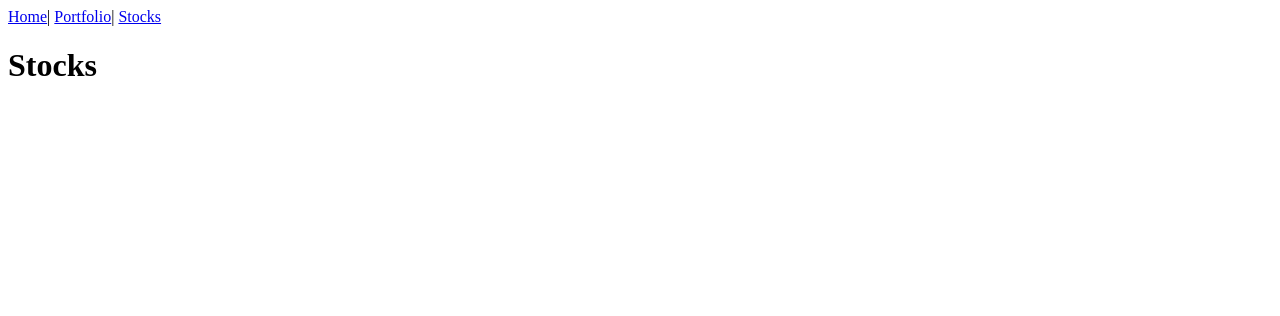
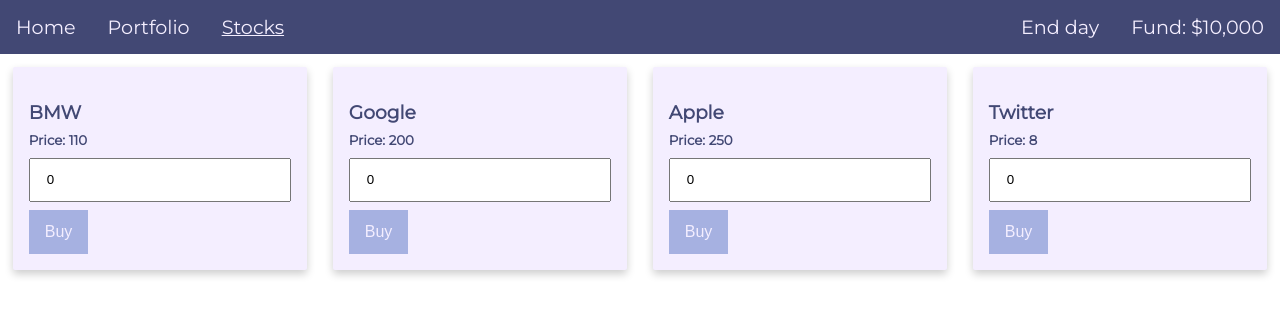
Before and after one commit to huynhhuy1401/vue-stock, a Vue app: page /stocks in a window 1280 px wide. Shown: the top 316 px of the page. Built offline with nearby package versions, Linux system fonts and the light colour scheme.

Commit message:
Finish v1

```diff
--- a/public/index.html
+++ b/public/index.html
@@ -5,6 +5,7 @@
     <meta http-equiv="X-UA-Compatible" content="IE=edge">
     <meta name="viewport" content="width=device-width,initial-scale=1.0">
     <link rel="icon" href="<%= BASE_URL %>favicon.ico">
+    <link href="https://fonts.googleapis.com/css?family=Montserrat&display=swap" rel="stylesheet">
     <title><%= htmlWebpackPlugin.options.title %></title>
   </head>
   <body>
--- a/src/App.vue
+++ b/src/App.vue
@@ -1,6 +1,6 @@
 <template>
-  <div>
-    <Header/>
+  <div id="app">
+    <Header />
     <router-view />
   </div>
 </template>
@@ -15,4 +15,18 @@
 </script>
 
 <style>
+*, *:before, *:after {
+  box-sizing: inherit;
+}
+
+html {
+  font-size: 16px;
+  box-sizing: border-box;
+  line-height: 1.15;
+  font-family: "Montserrat", Arial, Helvetica, sans-serif;
+}
+
+body {
+  margin: 0;
+}
 </style>
--- a/src/components/Header.vue
+++ b/src/components/Header.vue
@@ -1,14 +1,94 @@
 <template>
-  <nav>
-    <router-link to="/">Home</router-link>|
-    <router-link to="/portfolio">Portfolio</router-link>|
-    <router-link to="/stocks">Stocks</router-link>
+  <nav class="wrapper">
+    <ul class="nav-list">
+      <router-link class="nav-list-item" tag="li" to="/" exact>
+        <a class="nav-link">Home</a>
+      </router-link>
+      <router-link class="nav-list-item" tag="li" to="/portfolio">
+        <a class="nav-link">Portfolio</a>
+      </router-link>
+      <router-link class="nav-list-item" tag="li" to="/stocks">
+        <a class="nav-link">Stocks</a>
+      </router-link>
+    </ul>
+
+    <div class="left">
+      <div @click="endDay" class="nav-item clickable">End day</div>
+      <div class="nav-item">
+        <p class="fund">Fund: {{ fund | currency }}</p>
+      </div>
+    </div>
   </nav>
 </template>
 
 <script>
-export default {}
+export default {
+  filters: {
+    currency (value) {
+      return '$' + value.toLocaleString()
+    }
+  },
+  computed: {
+    fund () {
+      return this.$store.getters.fund
+    }
+  },
+  methods: {
+    endDay () {
+      this.$store.dispatch('randomStock')
+    }
+  }
+}
 </script>
 
-<style>
+<style scoped>
+.wrapper {
+  display: flex;
+  background-color: #424874;
+  color: #f4eeff;
+  font-size: 1.2rem;
+  align-items: center;
+  justify-content: space-between;
+}
+
+.nav-list {
+  margin: 0;
+  padding: 0;
+  display: flex;
+}
+
+.nav-list-item {
+  list-style: none;
+  padding: 1rem;
+}
+
+.nav-item {
+  padding: 1rem;
+}
+
+.nav-link {
+  text-decoration: none;
+  color: #f4eeff;
+}
+
+.nav-link:hover {
+  text-decoration: underline;
+}
+
+.router-link-active .nav-link {
+  text-decoration: underline;
+}
+
+.fund {
+  margin: 0;
+}
+
+.left {
+  display: flex;
+}
+
+.clickable:hover {
+  text-decoration: underline;
+  cursor: pointer;
+}
 </style>
--- /dev/null
+++ b/src/components/portfolio/Stock.vue
@@ -0,0 +1,83 @@
+<template>
+  <div class="panel">
+    <div class="panel-title">
+      <h3 class="title">{{ stock.name }}</h3>
+      <small>Quantity: {{ stock.quantity }} | Price: {{ stock.price }}</small>
+    </div>
+    <div class="panel-body">
+      <input class="number" type="number" name="Quantity" v-model="quantity">
+      <button class="btn" :disabled="insufficentAmount" @click="sellStock">Sell</button>
+    </div>
+  </div>
+</template>
+
+<script>
+export default {
+  props: ['stock'],
+  data () {
+    return {
+      quantity: 0
+    }
+  },
+  methods: {
+    sellStock () {
+      const order = {
+        stockId: this.stock.id,
+        quantity: this.quantity,
+        stockPrice: this.stock.price
+      }
+      this.$store.dispatch('sellStock', order)
+    }
+  },
+  computed: {
+    insufficentAmount () {
+      return this.stock.quantity < this.quantity
+    }
+  }
+}
+</script>
+
+<style scoped>
+.panel {
+  flex-basis: 25%;
+  padding: 1rem;
+  margin: 1rem 0.8rem;
+  box-shadow: 0 4px 8px 0 rgba(0,0,0,0.2);
+  background-color: #f4eeff;
+  border-radius: 2px;
+}
+
+.panel-title {
+  color: #424874;
+  font-weight: bold;
+  margin-bottom: 0.5rem;
+}
+
+.title {
+  margin-bottom: 0.5rem;
+}
+
+.btn {
+  background-color: #a6b1e1;
+  border: none;
+  color: #f4eeff;
+  padding: 0.8rem 1rem;
+  text-align: center;
+  text-decoration: none;
+  display: inline-block;
+  font-size: 16px;
+  margin-top: 0.5rem;
+  outline: none;
+}
+
+.btn:hover {
+  background-color: #424874;
+  cursor: pointer;
+}
+
+.number {
+  padding: 0.8rem 1rem;
+  display: block;
+  width: 100%;
+}
+</style>
--- /dev/null
+++ b/src/components/stocks/Stock.vue
@@ -0,0 +1,80 @@
+<template>
+  <div class="panel">
+    <div class="panel-title">
+      <h3 class="title">{{ stock.name }}</h3>
+      <small>Price: {{ stock.price }}</small>
+    </div>
+    <div class="panel-body">
+      <input class="number" type="number" name="Quantity" v-model="quantity">
+      <button class="btn" @click="buyStock">Buy</button>
+    </div>
+  </div>
+</template>
+
+<script>
+export default {
+  props: ['stock'],
+  data () {
+    return {
+      quantity: 0
+    }
+  },
+  methods: {
+    buyStock () {
+      const order = {
+        stockId: this.stock.id,
+        stockPrice: this.stock.price,
+        stockQuantity: +this.quantity
+      }
+      this.$store.dispatch('buyStock', order)
+      this.quantity = 0
+    }
+  }
+}
+</script>
+
+<style scoped>
+.panel {
+  flex: 0 24%;
+  max-width: 24%;
+  padding: 1rem;
+  margin: 1%;
+  box-shadow: 0 4px 8px 0 rgba(0,0,0,0.2);
+  background-color: #f4eeff;
+  border-radius: 2px;
+}
+
+.panel-title {
+  color: #424874;
+  font-weight: bold;
+  margin-bottom: 0.5rem;
+}
+
+.title {
+  margin-bottom: 0.5rem;
+}
+
+.btn {
+  background-color: #a6b1e1;
+  border: none;
+  color: #f4eeff;
+  padding: 0.8rem 1rem;
+  text-align: center;
+  text-decoration: none;
+  display: inline-block;
+  font-size: 16px;
+  margin-top: 0.5rem;
+  outline: none;
+}
+
+.btn:hover {
+  background-color: #424874;
+  cursor: pointer;
+}
+
+.number {
+  padding: 0.8rem 1rem;
+  display: block;
+  width: 100%;
+}
+</style>
--- /dev/null
+++ b/src/data/stocks.js
@@ -0,0 +1,6 @@
+export default [
+  { id: 1, name: 'BMW', price: 110 },
+  { id: 2, name: 'Google', price: 200 },
+  { id: 3, name: 'Apple', price: 250 },
+  { id: 4, name: 'Twitter', price: 8 }
+]
--- a/src/store/index.js
+++ b/src/store/index.js
@@ -1,15 +1,13 @@
 import Vue from 'vue'
 import Vuex from 'vuex'
+import stocks from './modules/stocks'
+import portfolio from './modules/portfolio'
 
 Vue.use(Vuex)
 
 export default new Vuex.Store({
-  state: {
-  },
-  mutations: {
-  },
-  actions: {
-  },
   modules: {
+    stocks,
+    portfolio
   }
 })
--- /dev/null
+++ b/src/store/modules/portfolio.js
@@ -0,0 +1,50 @@
+export default {
+  state: {
+    fund: 10000,
+    stocks: []
+  },
+  getters: {
+    stockPortfolio (state, getters) {
+      return state.stocks.map(stock => {
+        const record = getters.stocks.find(el => el.id === stock.id)
+        return {
+          id: stock.id,
+          quantity: stock.quantity,
+          price: record.price,
+          name: record.name
+        }
+      })
+    },
+    fund (state) {
+      return state.fund
+    }
+  },
+  mutations: {
+    'BUY_STOCK' (state, { stockId, stockPrice, stockQuantity }) {
+      const record = state.stocks.find(stock => stock.id === stockId)
+      if (record) {
+        record.quantity += stockQuantity
+      } else {
+        state.stocks.push({
+          id: stockId,
+          quantity: stockQuantity
+        })
+      }
+      state.fund -= stockPrice * stockQuantity
+    },
+    'SELL_STOCK' (state, { stockId, quantity, stockPrice }) {
+      const record = state.stocks.find(stock => stock.id === stockId)
+      if (record.quantity > quantity) {
+        record.quantity -= quantity
+      } else {
+        state.stocks.splice(state.stocks.indexOf(record), 1)
+      }
+      state.fund += quantity * stockPrice
+    }
+  },
+  actions: {
+    sellStock ({ commit }, order) {
+      commit('SELL_STOCK', order)
+    }
+  }
+}
--- /dev/null
+++ b/src/store/modules/stocks.js
@@ -0,0 +1,33 @@
+import stocks from '../../data/stocks'
+
+export default {
+  state: {
+    stocks: []
+  },
+  getters: {
+    stocks (state) {
+      return state.stocks
+    }
+  },
+  mutations: {
+    'SET_STOCK' (state, stocks) {
+      state.stocks = stocks
+    },
+    'RND_STOCK' (state) {
+      state.stocks.forEach(stock => {
+        stock.price = Math.round(stock.price * (1 + Math.random() - 0.5))
+      })
+    }
+  },
+  actions: {
+    buyStock ({ commit }, order) {
+      commit('BUY_STOCK', order)
+    },
+    initStock ({ commit }) {
+      commit('SET_STOCK', stocks)
+    },
+    randomStock ({ commit }) {
+      commit('RND_STOCK')
+    }
+  }
+}
--- a/src/views/Home.vue
+++ b/src/views/Home.vue
@@ -1,12 +1,6 @@
 <template>
   <div>
     <h1>Home</h1>
+    <p>Stock trading website</p>
   </div>
 </template>
-
-<script>
-
-export default {
-
-}
-</script>
--- a/src/views/Portfolio.vue
+++ b/src/views/Portfolio.vue
@@ -1,15 +1,26 @@
 <template>
-  <div>
-    <h1>Portfolio</h1>
+  <div class="wrapper">
+    <Stock :key="stock.id" :stock="stock" v-for="stock in stocks" />
   </div>
 </template>
 
 <script>
+import Stock from '../components/portfolio/Stock.vue'
+
 export default {
-
+  components: {
+    Stock
+  },
+  computed: {
+    stocks () {
+      return this.$store.getters.stockPortfolio
+    }
+  }
 }
 </script>
 
 <style>
-
+.wrapper {
+  display: flex;
+}
 </style>
--- a/src/views/Stocks.vue
+++ b/src/views/Stocks.vue
@@ -1,15 +1,30 @@
 <template>
-  <div>
-    <h1>Stocks</h1>
+  <div class="wrapper">
+    <Stock :key="stock.id" v-for="stock in stocks" :stock="stock"/>
   </div>
 </template>
 
 <script>
+import Stock from '../components/stocks/Stock.vue'
+import { mapGetters } from 'vuex'
+
 export default {
-
+  computed: {
+    ...mapGetters([
+      'stocks'
+    ])
+  },
+  components: {
+    Stock
+  },
+  created () {
+    this.$store.dispatch('initStock')
+  }
 }
 </script>
 
-<style>
-
+<style scoped>
+.wrapper {
+  display: flex;
+}
 </style>
```
